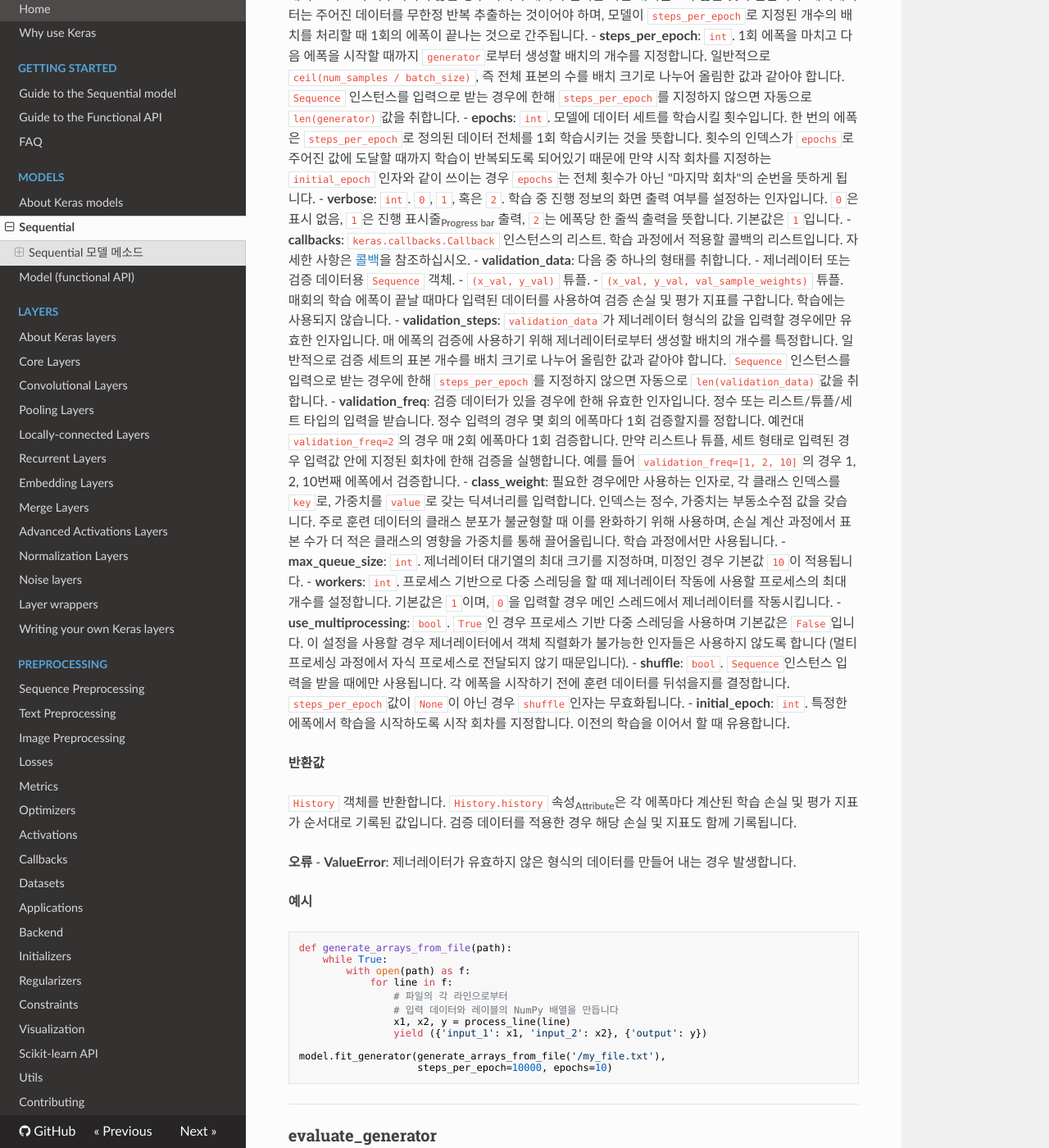
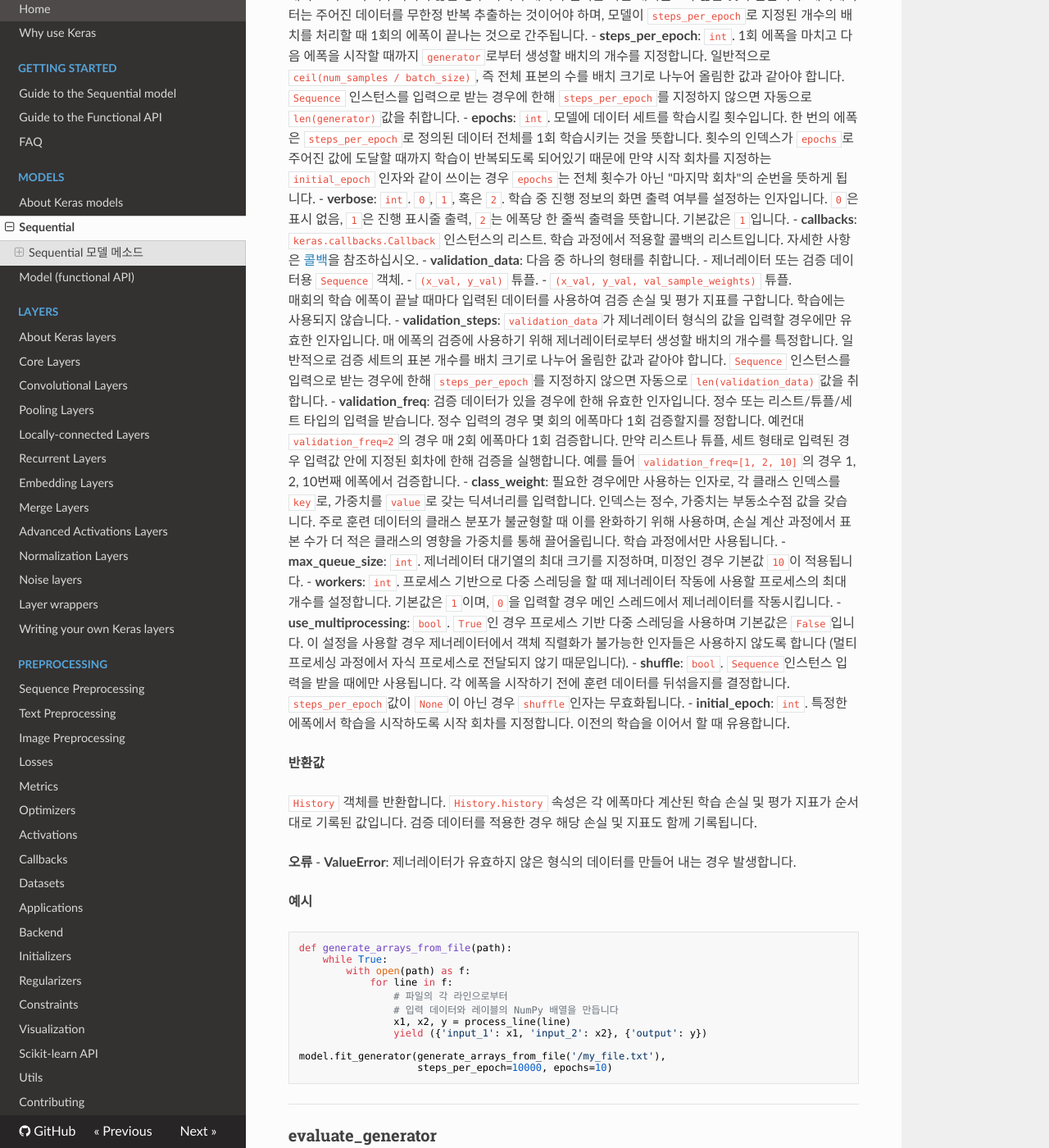
Before and after one commit to keras-team/keras-docs-ko, an MkDocs documentation site: the page built from sources/models/sequential.md, in a window 1280 px wide and 1400 px high, scrolled down 7369 px. Shown: the whole window at 82% size. Built offline with MkDocs 1.6.1, drawn with Linux system fonts in a browser that asks for light colours; nearby versions of some CDN libraries; some of the changed text lies outside the part shown.

Commit message:
Uncapitalize substrings
substrings의 대문자 head를 소문자로 고칩니다.

````diff
--- a/sources/models/sequential.md
+++ b/sources/models/sequential.md
@@ -43,11 +43,11 @@
     - 프레임워크(예: TensorFlow)를 통해 이미 정의된 텐서를 입력받는 경우 `None`(기본값).
     - 결과값의 이름이 지정되어 있는 경우 이름과 배열/텐서가 `key`와 `value`로 연결된 딕셔너리.
     - 만약 `x`에서 파이썬 제너레이터 또는 `keras.utils.Sequence` 인스턴스를 사용할 경우 목표값이 `x`와 함께 입력되므로 별도의 `y`입력은 불필요합니다.
-- __batch_size__: `int` 혹은 `None`. 역전파<sub>Backpropagation</sub> 과정에서 한 번에 그래디언트가 적용될 표본의 개수입니다. 따로 정하지 않는 경우 `batch_size`는 기본값인 32가 됩니다. 별도의 심볼릭 텐서나 제네레이터, 혹은 `Sequence` 인스턴스로 데이터를 받는 경우 인스턴스가 자동으로 배치를 생성하기 때문에 별도의 `batch_size`를 지정하지 않습니다.
+- __batch_size__: `int` 혹은 `None`. 역전파<sub>backpropagation</sub> 과정에서 한 번에 그래디언트가 적용될 표본의 개수입니다. 따로 정하지 않는 경우 `batch_size`는 기본값인 32가 됩니다. 별도의 심볼릭 텐서나 제네레이터, 혹은 `Sequence` 인스턴스로 데이터를 받는 경우 인스턴스가 자동으로 배치를 생성하기 때문에 별도의 `batch_size`를 지정하지 않습니다.
 - __epochs__: `int`. 모델에 데이터 세트를 학습시킬 횟수입니다. 한 번의 에폭은 훈련 데이터로 주어진 모든 `x`와 `y`를 각 1회씩 학습시키는 것을 뜻합니다. 횟수의 인덱스가 `epochs`로 주어진 값에 도달할 때까지 학습이 반복되도록 되어있기 때문에 만약 시작 회차를 지정하는 `initial_epoch` 인자와 같이 쓰이는 경우 `epochs`는 전체 횟수가 아닌 "마지막 회차"의 순번을 뜻하게 됩니다.
-- __verbose__: `int`. `0`, `1`, 혹은 `2`. 학습 중 진행 정보의 화면 출력 여부를 설정하는 인자입니다. `0`은 표시 없음, `1`은 진행 표시줄<sub>Progress bar</sub> 출력, `2`는 에폭당 한 줄씩 출력을 뜻합니다. 기본값은 `1`입니다.
+- __verbose__: `int`. `0`, `1`, 혹은 `2`. 학습 중 진행 정보의 화면 출력 여부를 설정하는 인자입니다. `0`은 표시 없음, `1`은 진행 표시줄<sub>progress bar</sub> 출력, `2`는 에폭당 한 줄씩 출력을 뜻합니다. 기본값은 `1`입니다.
 - __callbacks__: `keras.callbacks.Callback` 인스턴스의 리스트. 학습과 검증 과정에서 적용할 콜백의 리스트입니다. 자세한 사항은 [콜백](/callbacks)을 참조하십시오.
-- __validation_split__: 0과 1사이의 `float`. 입력한 `x`와 `y` 훈련 데이터의 마지막부터 지정된 비율만큼의 표본을 분리하여 검증<sub>Validation</sub> 데이터를 만듭니다. 이 과정은 데이터를 뒤섞기 전에 실행됩니다. 검증 데이터는 학습에 사용되지 않으며 각 에폭이 끝날 때마다 검증 손실과 평가 지표를 구하는데 사용됩니다. `x`가 제너레이터 혹은 `Sequence`인 경우에는 지원되지 않습니다.
+- __validation_split__: 0과 1사이의 `float`. 입력한 `x`와 `y` 훈련 데이터의 마지막부터 지정된 비율만큼의 표본을 분리하여 검증<sub>validation</sub> 데이터를 만듭니다. 이 과정은 데이터를 뒤섞기 전에 실행됩니다. 검증 데이터는 학습에 사용되지 않으며 각 에폭이 끝날 때마다 검증 손실과 평가 지표를 구하는데 사용됩니다. `x`가 제너레이터 혹은 `Sequence`인 경우에는 지원되지 않습니다.
 - __validation_data__: 매 에폭이 끝날 때마다 손실 및 평가지표를 측정할 검증 데이터를 지정합니다. 검증 데이터는 오직 측정에만 활용되며 학습에는 사용되지 않습니다. `validation_split`인자와 같이 지정될 경우 `validation_split`인자를 무시하고 적용됩니다. `validation_data`로는 다음과 같은 종류가 가능합니다.
     - NumPy 배열 또는 텐서로 이루어진 `(x_val, y_val)` 튜플.
     - NumPy 배열로 이루어진 `(x_val, y_val, val_sample_weights)` 튜플.
@@ -62,14 +62,14 @@
     - `steps_per_epoch`값이 특정된 경우, 매 에폭의 검증에 사용될 배치의 개수를 특정합니다.
     - `validation_data`를 사용하며 이에 제너레이터 형식의 값을 입력할 경우, 매 에폭의 검증에 사용하기 위해 제너레이터로부터 생성할 배치의 개수를 특정합니다.
 - __validation_freq__: 검증 데이터가 있을 경우에 한해 유효한 인자입니다. 정수 또는 리스트/튜플/세트 타입의 입력을 받습니다. 정수 입력의 경우 몇 회의 에폭마다 1회 검증할지를 정합니다. 예컨대 `validation_freq=2`의 경우 매 2회 에폭마다 1회 검증합니다. 만약 리스트나 튜플, 세트 형태로 입력된 경우 입력값 안에 지정된 회차에 한해 검증을 실행합니다. 예를 들어 `validation_freq=[1, 2, 10]`의 경우 1, 2, 10번째 에폭에서 검증합니다.
-- __max_queue_size__: `int`. 입력 데이터가 제너레이터 또는 `keras.utils.Sequence` 인스턴스일 때만 유효합니다. 제너레이터 대기열<sub>Queue</sub>의 최대 크기를 지정하며, 미정인 경우 기본값 `10`이 적용됩니다.
+- __max_queue_size__: `int`. 입력 데이터가 제너레이터 또는 `keras.utils.Sequence` 인스턴스일 때만 유효합니다. 제너레이터 대기열<sub>queue</sub>의 최대 크기를 지정하며, 미정인 경우 기본값 `10`이 적용됩니다.
 - __workers__: `int`. 입력 데이터가 제너레이터 또는 `keras.utils.Sequence` 인스턴스일 때만 유효합니다. 프로세스 기반으로 다중 스레딩을 할 때 제너레이터 작동에 사용할 프로세스의 최대 개수를 설정합니다. 기본값은 `1`이며, `0`을 입력할 경우 메인 스레드에서 제너레이터를 작동시킵니다.
 - __use_multiprocessing__: `bool`. 입력 데이터가 제너레이터 또는 `keras.utils.Sequence` 인스턴스일 때만 유효합니다. `True`인 경우 프로세스 기반 다중 스레딩을 사용하며 기본값은 `False`입니다. 이 설정을 사용할 경우 제너레이터에서 객체 직렬화<sub>pickle</sub>가 불가능한 인자들은 사용하지 않도록 합니다 (멀티프로세싱 과정에서 자식 프로세스로 전달되지 않기 때문입니다).
 - __**kwargs__: 이전 버전과의 호환성을 위해 사용됩니다.
 
 __반환값__
 
-`History` 객체를 반환합니다. `History.history` 속성<sub>Attribute</sub>은 각 에폭마다 계산된 학습 손실 및 평가 지표가 순서대로 기록된 값입니다. 검증 데이터를 적용한 경우 해당 손실 및 지표도 함께 기록됩니다.
+`History` 객체를 반환합니다. `History.history` 속성<sub>attribute</sub>은 각 에폭마다 계산된 학습 손실 및 평가 지표가 순서대로 기록된 값입니다. 검증 데이터를 적용한 경우 해당 손실 및 지표도 함께 기록됩니다.
 
 __오류__
 - __RuntimeError__: 모델이 컴파일되지 않은 경우 발생합니다.
@@ -199,16 +199,16 @@
 ```
 파이썬 제너레이터 또는 `Sequence` 인스턴스에서 생성된 데이터의 배치별로 모델을 학습시킵니다.
 
-연산 효율을 높이기 위해 제너레이터는 모델과 병렬로 작동합니다. 예를 들어 GPU로 모델을 학습시키는 동시에 CPU로 실시간 이미지 데이터 증강<sub>Data augmentation</sub>을 처리할 수 있습니다. 또한 `keras.utils.Sequence`를 사용할 경우 표본의 순서가 유지됨은 물론, `use_multiprocessing=True`인 경우에도 매 에폭당 입력이 한 번만 계산되도록 보장됩니다.
+연산 효율을 높이기 위해 제너레이터는 모델과 병렬로 작동합니다. 예를 들어 GPU로 모델을 학습시키는 동시에 CPU로 실시간 이미지 데이터 증강<sub>data augmentation</sub>을 처리할 수 있습니다. 또한 `keras.utils.Sequence`를 사용할 경우 표본의 순서가 유지됨은 물론, `use_multiprocessing=True`인 경우에도 매 에폭당 입력이 한 번만 계산되도록 보장됩니다.
 
 __인자__
-- __generator__: 파이썬 제너레이터 혹은 `Sequence`(`keras.utils.Sequence`)객체<sub>Object</sub>입니다. `Sequence` 객체를 사용하는 경우 멀티프로세싱 적용시 입력 데이터가 중복 사용되는 문제를 피할 수 있습니다. `generator`는 반드시 다음 중 하나의 값을 생성해야 합니다.
+- __generator__: 파이썬 제너레이터 혹은 `Sequence`(`keras.utils.Sequence`)객체<sub>object</sub>입니다. `Sequence` 객체를 사용하는 경우 멀티프로세싱 적용시 입력 데이터가 중복 사용되는 문제를 피할 수 있습니다. `generator`는 반드시 다음 중 하나의 값을 생성해야 합니다.
     - `(inputs, targets)` 튜플
     - `(inputs, targets, sample_weights)` 튜플.
   매번 제너레이터가 생성하는 튜플의 값들은 각각 하나의 배치가 됩니다. 따라서 튜플에 포함된 배열들은 모두 같은 길이를 가져야 합니다. 물론 배치가 다른 경우 길이도 달라질 수 있습니다. 예컨대, 전체 표본 수가 배치 크기로 딱 나누어지지 않는 경우 마지막 배치의 길이는 다른 배치들보다 짧은 것과 같습니다. 제너레이터는 주어진 데이터를 무한정 반복 추출하는 것이어야 하며, 모델이 `steps_per_epoch`로 지정된 개수의 배치를 처리할 때 1회의 에폭이 끝나는 것으로 간주됩니다.
 - __steps_per_epoch__: `int`. 1회 에폭을 마치고 다음 에폭을 시작할 때까지 `generator`로부터 생성할 배치의 개수를 지정합니다. 일반적으로 `ceil(num_samples / batch_size)`, 즉 전체 표본의 수를 배치 크기로 나누어 올림한 값과 같아야 합니다. `Sequence` 인스턴스를 입력으로 받는 경우에 한해 `steps_per_epoch`를 지정하지 않으면 자동으로 `len(generator)`값을 취합니다.
 - __epochs__: `int`. 모델에 데이터 세트를 학습시킬 횟수입니다. 한 번의 에폭은 `steps_per_epoch`로 정의된 데이터 전체를 1회 학습시키는 것을 뜻합니다. 횟수의 인덱스가 `epochs`로 주어진 값에 도달할 때까지 학습이 반복되도록 되어있기 때문에 만약 시작 회차를 지정하는 `initial_epoch` 인자와 같이 쓰이는 경우 `epochs`는 전체 횟수가 아닌 "마지막 회차"의 순번을 뜻하게 됩니다.
-- __verbose__: `int`. `0`, `1`, 혹은 `2`. 학습 중 진행 정보의 화면 출력 여부를 설정하는 인자입니다. `0`은 표시 없음, `1`은 진행 표시줄<sub>Progress bar</sub> 출력, `2`는 에폭당 한 줄씩 출력을 뜻합니다. 기본값은 `1`입니다.
+- __verbose__: `int`. `0`, `1`, 혹은 `2`. 학습 중 진행 정보의 화면 출력 여부를 설정하는 인자입니다. `0`은 표시 없음, `1`은 진행 표시줄 출력, `2`는 에폭당 한 줄씩 출력을 뜻합니다. 기본값은 `1`입니다.
 - __callbacks__: `keras.callbacks.Callback` 인스턴스의 리스트. 학습 과정에서 적용할 콜백의 리스트입니다. 자세한 사항은 [콜백](/callbacks)을 참조하십시오.
 - __validation_data__: 다음 중 하나의 형태를 취합니다.
     - 제너레이터 또는 검증 데이터용 `Sequence` 객체.
@@ -226,7 +226,7 @@
 
 __반환값__
 
-`History` 객체를 반환합니다. `History.history` 속성<sub>Attribute</sub>은 각 에폭마다 계산된 학습 손실 및 평가 지표가 순서대로 기록된 값입니다. 검증 데이터를 적용한 경우 해당 손실 및 지표도 함께 기록됩니다.
+`History` 객체를 반환합니다. `History.history` 속성은 각 에폭마다 계산된 학습 손실 및 평가 지표가 순서대로 기록된 값입니다. 검증 데이터를 적용한 경우 해당 손실 및 지표도 함께 기록됩니다.
 
 __오류__
 - __ValueError__: 제너레이터가 유효하지 않은 형식의 데이터를 만들어 내는 경우 발생합니다.
@@ -302,9 +302,9 @@
 ```python
 get_layer(name=None, index=None)
 ```
-층<sub>Layer</sub>의 (고유한) 이름, 혹은 인덱스를 바탕으로 해당 층을 가져옵니다. `name`과 `index`가 모두 제공되는 경우, `index`가 우선 순위를 갖습니다.
+층<sub>layer</sub>의 (고유한) 이름, 혹은 인덱스를 바탕으로 해당 층을 가져옵니다. `name`과 `index`가 모두 제공되는 경우, `index`가 우선 순위를 갖습니다.
 
-인덱스는 (상향식) 너비 우선 그래프 탐색<sub>(Bottom-up) horizontal graph traversal</sub> 순서를 따릅니다.
+인덱스는 (상향식) 너비 우선 그래프 탐색<sub>(bottom-up) horizontal graph traversal</sub> 순서를 따릅니다.
 
 __인자__
 - __name__: `str`. 층의 이름입니다.
````
Also changed, not shown: other parts of sources/models/sequential.md (+6 -6 lines).
